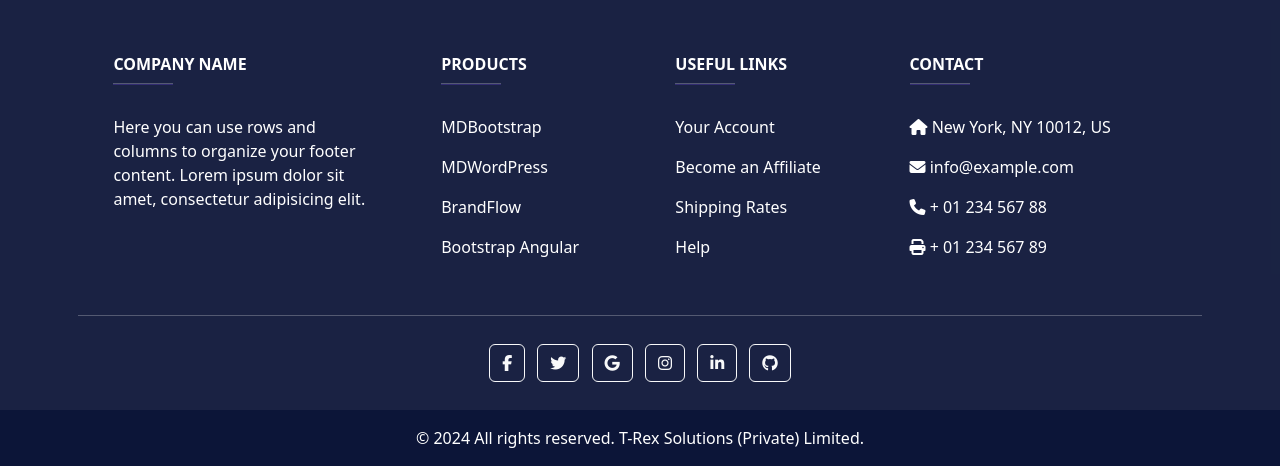
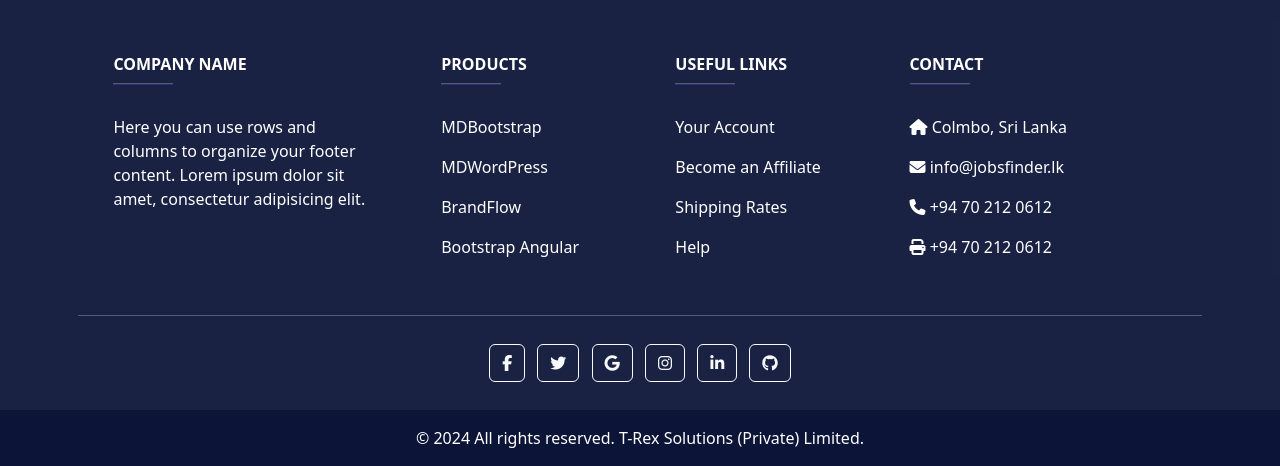
Before and after one commit to ashraff-md/jobsfinderlk, a PHP site: page / in a window 1280 px wide. Shown: the part 743-1209 px from the top of the page. Run offline with PHP 8.4, Linux system fonts and the light colour scheme; data that the repository does not hold is empty; some libraries are stand-ins or nearby versions.

Commit message:
modified:   admin/dashboard.php 	modified:   admin/login.php 	modified:   db/db_login.php 	modified:   footer.php

```diff
--- a/footer.php
+++ b/footer.php
@@ -79,10 +79,10 @@
                                 <hr
                                     class="mb-4 mt-0 d-inline-block mx-auto"
                                     style="width: 60px; background-color: #7c4dff; height: 2px" />
-                                <p><i class="fas fa-home mr-3"></i> New York, NY 10012, US</p>
-                                <p><i class="fas fa-envelope mr-3"></i> info@example.com</p>
-                                <p><i class="fas fa-phone mr-3"></i> + 01 234 567 88</p>
-                                <p><i class="fas fa-print mr-3"></i> + 01 234 567 89</p>
+                                <p><i class="fas fa-home mr-3"></i>  Colmbo, Sri Lanka</p>
+                                <p><i class="fas fa-envelope mr-3"></i>  info@jobsfinder.lk</p>
+                                <p><i class="fas fa-phone mr-3"></i>  +94 70 212 0612</p>
+                                <p><i class="fas fa-print mr-3"></i>  +94 70 212 0612</p>
                             </div>
                             <!-- Grid column -->
                         </div>
```
Also changed, not shown: admin/dashboard.php (+4 -4 lines), db/db_login.php (+11 -5 lines), admin/login.php (line endings or trailing spaces).
